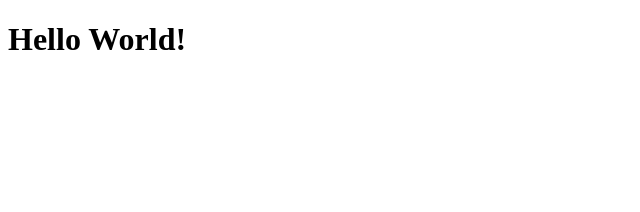
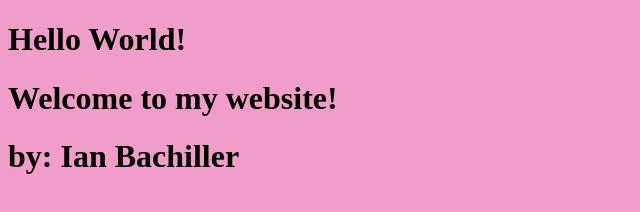
Before and after one commit to ianbachiller/my-personal-website, a plain HTML site: page index.html in a window 1280 px wide. Shown: the whole page, without its empty margins (0-640 px from the left). Drawn offline with Linux system fonts and the light colour scheme.

Commit message:
added style.css and connected to index.html

```diff
--- a/index.html
+++ b/index.html
@@ -2,8 +2,11 @@
 <html lang="en">
 <head>
     <title>My Personal Website</title>
+    <link rel="stylesheet" href="style.css" />
 </head>
 <body>
     <h1>Hello World!</h1>
+    <h1>Welcome to my website!</h1>
+    <h1>by: Ian Bachiller</h1>
 </body>
 </html>
--- /dev/null
+++ b/style.css
@@ -0,0 +1,4 @@
+body {
+    background: rgba(227, 61, 148, 0.5);
+
+}
```
